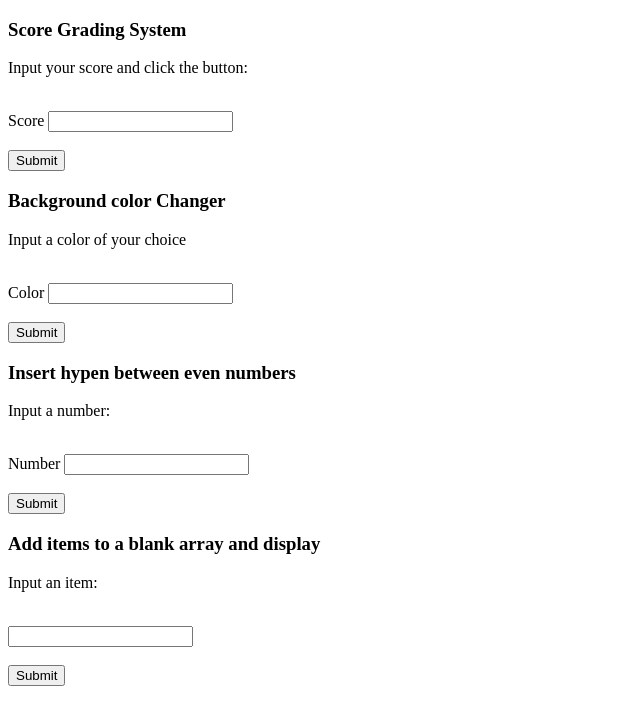
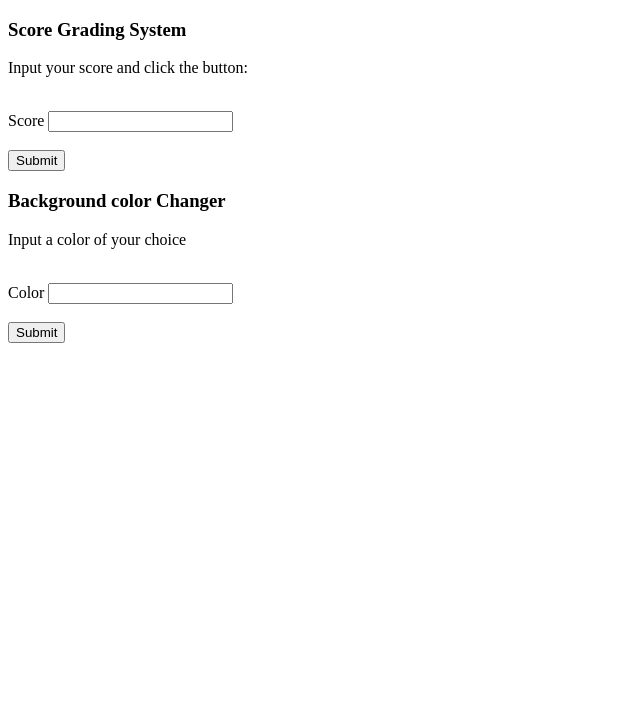
Before and after one commit to MaryamGambo/myassignment, a plain HTML site: page index.html in a window 1280 px wide. Shown: the whole page, without its empty margins (0-640 px from the left). Drawn offline with Linux system fonts and the light colour scheme.

```diff
--- a/index.html
+++ b/index.html
@@ -4,7 +4,7 @@
     <meta charset="UTF-8">
     <meta name="viewport" content="width=device-width, initial-scale=1.0">
     <meta http-equiv="X-UA-Compatible" content="ie=edge">
-    <title>Document</title>
+    <title>Assignment1</title>
     <script src= "javascript/assignment.js"></script>
 
 </head>
@@ -31,28 +31,9 @@
     <button onclick = "changeBcolor(event)">Submit</button>
 </form>
 
-<!-- program to accept a number from the user and insert dashes between each two even numbers-->
-<h3>Insert hypen between even numbers</h3>
- <p>Input a number:</p> <br>
-<form action = "">
- <label for = "number">Number</label>
-<input type ="text" id="number" /> <br> <br>
 
-<button onclick="insert_dash(event)">Submit</button>
-</form>
 
-<p id="even"></p>
 
-<!-- program to accept items from a user and add to a blank array and display the items -->
-<h3>Add items to a blank array and display</h3>
-<p>Input an item:</p> <br>
-    <form action= ""  >
-
-        <input type = "text" name="arr"  id = "arr"> <br> <br>
-        <button type="submit" onclick="userInput(event)">Submit</button>
-    </form>
-    <ul id='list'>
-    </ul>
 
 
 </body>
```
